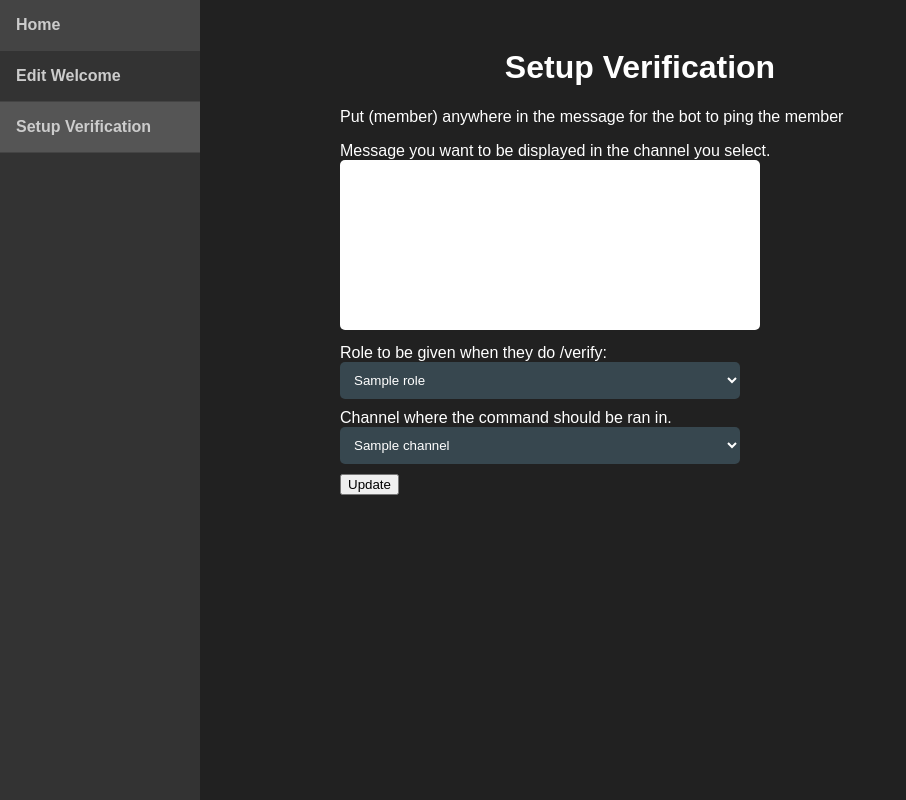
After one commit to JellyFishCo/Jelly-Fish-Bot, a Flask app: template templates/verify_setup.html in a window 1280 px wide. The commit adds this page. Shown: the whole page, without its empty margins (0-906 px from the left). Run offline with Flask 3, Linux system fonts and the light colour scheme; the template is opened without the code that fills it: most values are stand-ins (such as "Sample title", 1, 10 or a date in 2020).

Commit message:
Updated a lot.
To add the ability to set a verification channel the role that is received when they verify and a custom message. Fixed some spelling mistakes in moderation.py and mongo.py

```diff
--- a/app.py
+++ b/app.py
@@ -73,6 +73,29 @@ def welcome(guild_id):
         return render_template('edit_welcome.html', guild_id=guild_id, channels=text_channels)
     return redirect('/login')
 
+@app.route('/verify/<int:guild_id>', methods=['GET'])
+def verify(guild_id):
+    if "discord_token" in session:
+        headers = {
+            'Authorization': f'Bearer {session["discord_token"]["access_token"]}'
+        }
+        guilds_response = requests.get(f'{config.discord_api_base_url}/users/@me/guilds', headers=headers)
+        guilds_data = guilds_response.json()
+        guilds = [guild for guild in guilds_data if (guild.get('permissions', 0) & 32) == 32]
+        guild = guilds[0]
+        botheaders = {'Authorization': f'Bot {config.token}'}
+        roles_response = requests.get(f'{config.discord_api_base_url}/guilds/{guild_id}/roles', headers=botheaders)
+        roles = roles_response.json()
+        channels_response = requests.get(f'{config.discord_api_base_url}/guilds/{guild_id}/channels', headers=botheaders)
+        channels = channels_response.json()
+        try:
+            text_channels = [channel for channel in channels if channel['type'] == 0]
+            actual_roles = [role for role in roles if role['name'] != "@everyone"]
+        except Exception as e:
+            return f"The bot is not in your discord server."
+        return render_template('verify_setup.html', guild_id=guild_id, roles=actual_roles, channels=text_channels)
+    return redirect('/login')
+
 @app.route('/api/welcome/<int:guild_id>', methods=['POST'])
 async def save_welcome_message(guild_id):
     if 'discord_token' in session:
@@ -90,11 +113,32 @@ async def save_welcome_message(guild_id):
         return redirect(url_for('welcome', guild_id=guild_id))
     return redirect('/login')
 
+@app.route('/api/verify/<int:guild_id>', methods=['POST'])
+async def save_verification(guild_id):
+    if 'discord_token' in session:
+        success_message = request.args.get('success_message')
+        channel_id = int(request.form['channel'])
+        role_id = int(request.form['role'])
+        message = request.form['message']
+
+        data = {"channelid": channel_id, "role_id": role_id, "guild_id": guild_id, "message": message}
+        try:
+            await bot.save_verification(data, guild_id)
+            success_message = "Verification has been setup successfully"
+            return redirect(url_for('verifysuccess', guild_id=guild_id))
+        except Exception as e:
+            print(e)
+        return redirect(url_for('verify', guild_id=guild_id))
+    return redirect('/login')
+
 
 @app.route('/welcomesuccess/<int:guild_id>')
 def welcomesuccess(guild_id):
     return redirect(url_for('home', guild_id=guild_id, success_message='Welcome message updated successfully.'))
 
+@app.route('/verifysuccess/<int:guild_id>')
+def verifysuccess(guild_id):
+    return redirect(url_for('home', guild_id=guild_id, success_message='Verification has been setup successfully.'))
 
 
 if __name__ == '__main__':
--- a/cogs/moderation.py
+++ b/cogs/moderation.py
@@ -98,7 +98,7 @@ class Moderation(commands.Cog):
         kick_data = {"reason": reason, "timestamp": time.time(), "moderator": ctx.author.id}
 
         await self.bot.kicks.upsert_custom(kick_filter, kick_data)
-        await ctx.followup.send(Embed=embed)
+        await ctx.followup.send(embed=embed)
         try:
             await member.send(embed=memberEmbed)
             await member.kick()
--- a/static/style.css
+++ b/static/style.css
@@ -102,3 +102,32 @@ h1 {
     color: inherit;
     text-decoration: none;
   }
+
+
+  .verify-form select {
+    width: 100%;
+    max-width: 400px;
+    padding: 10px;
+    margin-bottom: 10px;
+    border: none;
+    border-radius: 5px;
+    background-color: #37474f;
+    color: #fff;
+  }
+
+
+  .verify-form textarea {
+    width: 100%;
+    max-width: 400px;
+    height: 150px;
+    padding: 10px;
+    margin-bottom: 10px;
+    border: none;
+    border-radius: 5px;
+    resize: none;
+  }
+
+  .verify-form select {
+    width: 100%;
+    max-width: 400px;
+  }
--- a/templates/edit_welcome.html
+++ b/templates/edit_welcome.html
@@ -23,7 +23,7 @@
     <div class="navbar">
         <div class="navbar-entry"><a href="{{ url_for('home', guild_id=guild_id) }}">Home</a></div>
         <div class="navbar-entry active"><a href="{{ url_for('welcome', guild_id=guild_id) }}">Edit Welcome</a></div>
-        <div class="navbar-entry">Placeholder 2</div>
-      </div>
+        <div class="navbar-entry"><a href="{{ url_for('verify', guild_id=guild_id) }}">Setup Verification</a></div>
+    </div>
 </body>
 </html>
--- a/templates/home.html
+++ b/templates/home.html
@@ -12,7 +12,7 @@
         <div class="navbar">
           <div class="navbar-entry active"><a href="{{ url_for('home', guild_id=guild_id) }}">Home</a></div>
           <div class="navbar-entry"><a href="{{ url_for('welcome', guild_id=guild_id) }}">Edit Welcome</a></div>
-          <div class="navbar-entry">Placeholder 2</div>
+          <div class="navbar-entry"><a href="{{ url_for('verify', guild_id=guild_id) }}">Setup Verification</a></div>
         </div>
         <h1> {{ guildresponse.name }} </h1>
         <p> Welcome to the dashboard, here you can edit all sorts of things with our bot! <p>
--- /dev/null
+++ b/templates/verify_setup.html
@@ -0,0 +1,35 @@
+<!DOCTYPE html>
+<html>
+<head>
+    <title>Setup Verification</title>
+    <link rel="stylesheet" href="{{ url_for('static', filename='style.css') }}">
+</head>
+<body>
+    <div class="container">
+        <h1>Setup Verification</h1>
+        <p>Put (member) anywhere in the message for the bot to ping the member</p>
+        <form class="verify-form" method="POST" action="{{ url_for('save_verification', guild_id=guild_id) }}">
+            <label for="message">Message you want to be displayed in the channel you select.</label><br>
+            <textarea name="message" id="message" rows="5" cols="50"></textarea><br>
+            <label for="channel">Role to be given when they do /verify:</label><br>
+            <select name="role" id="role">
+                {% for role in roles %}
+                <option value="{{ role.id }}">{{ role.name }}</option>
+                {% endfor %}
+            </select><br>
+            <label for="channel">Channel where the command should be ran in.</label><br>
+            <select name="channel" id="channel">
+                {% for channel in channels %}
+                <option value="{{ channel.id }}">{{ channel.name }}</option>
+                {% endfor %}
+            </select><br>
+            <input type="submit" value="Update">
+        </form>
+    </div>
+    <div class="navbar">
+        <div class="navbar-entry"><a href="{{ url_for('home', guild_id=guild_id) }}">Home</a></div>
+        <div class="navbar-entry"><a href="{{ url_for('welcome', guild_id=guild_id) }}">Edit Welcome</a></div>
+        <div class="navbar-entry active"><a href="{{ url_for('verify', guild_id=guild_id) }}">Setup Verification</a></div>
+      </div>
+</body>
+</html>
--- a/utils/mongo.py
+++ b/utils/mongo.py
@@ -66,9 +66,9 @@ class Document:
     async def upsert_custom(self, filter_dict, update_data, option="set", *args, **kwargs):
         await self.update_by_custom(filter_dict, update_data, option, upsert=True, *args, **kwargs)
 
-    async def upsert_by_custom(self, filter_dict, update_data, option="set", *args, **kwargs):
+    async def update_by_custom(self, filter_dict, update_data, option="set", *args, **kwargs):
         self.__ensure_dict(filter_dict)
-        self.__ensure_Dict(update_data)
+        self.__ensure_dict(update_data)
 
         if not bool(await self.find_by_custom(filter_dict)):
             return await self.insert({**filter_dict, **update_data})
```
Also changed, not shown: bot.py (+26 -1 lines).
